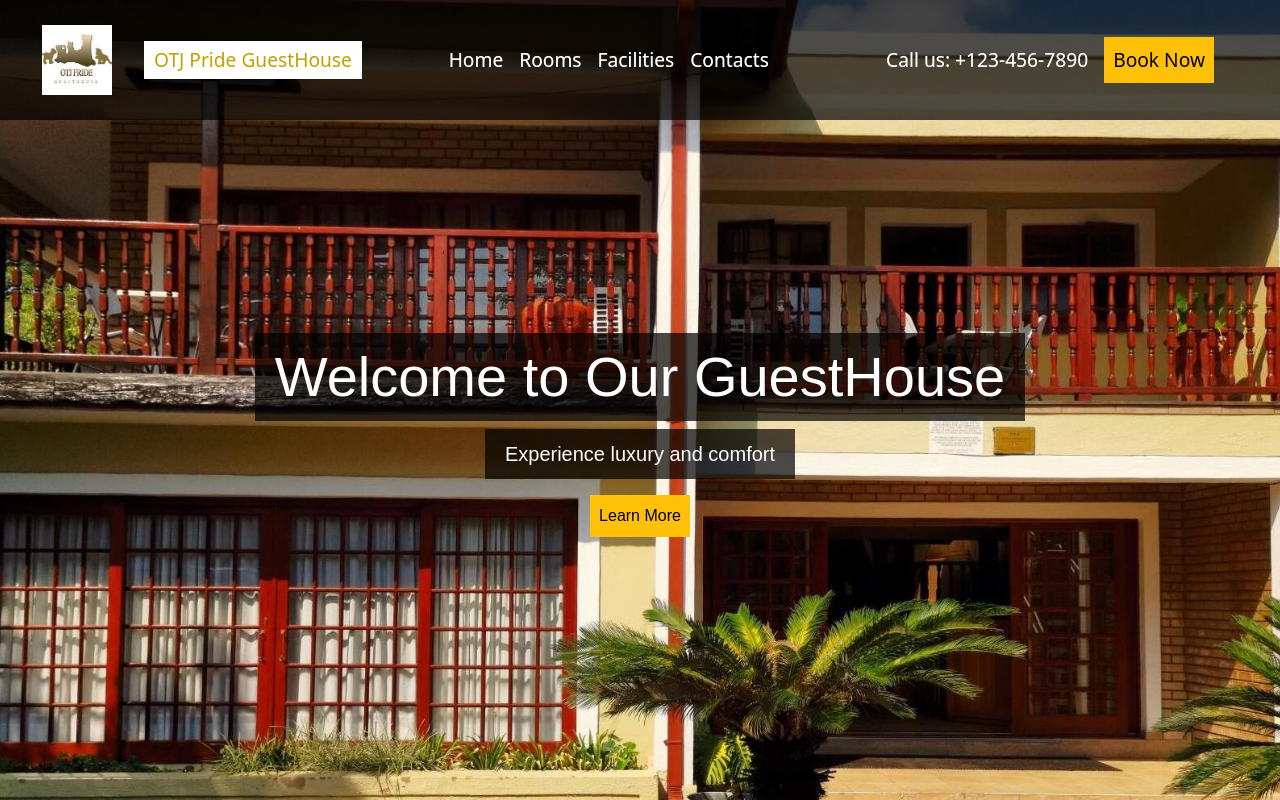
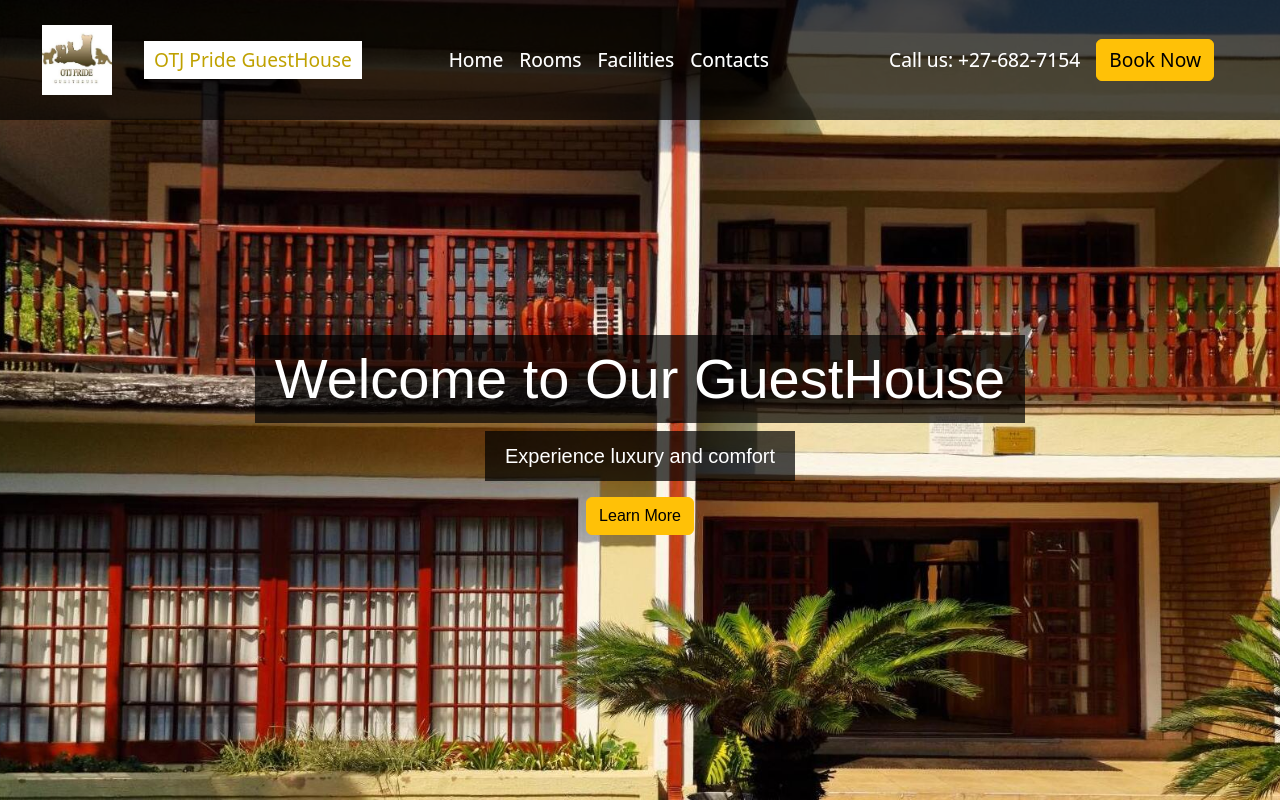
Before and after one commit to Putumani/otj-pride-guesthouse, a React (Create React App) app in the folder client-side/: page / in a window 1280 px wide. Built offline with nearby package versions, Linux system fonts and the light colour scheme.

Commit message:
adding border radius to buttons to distinguish them from normal text

```diff
--- a/client-side/src/components/DatePicker.js
+++ b/client-side/src/components/DatePicker.js
@@ -7,7 +7,6 @@ const DatePicker = ({ className }) => {
   const handleCheckInChange = (e) => {
     const newCheckInDate = e.target.value;
     setCheckInDate(newCheckInDate);
-    // Reset the check-out date if it's earlier than the new check-in date
     if (newCheckInDate > checkOutDate) {
       setCheckOutDate("");
     }
@@ -22,7 +21,6 @@ const DatePicker = ({ className }) => {
     }
   };
 
-  // Determine whether the submit button should be visible
   const isSubmitButtonVisible = checkInDate !== "" && checkOutDate !== "";
 
   return (
@@ -77,7 +75,6 @@ const DatePicker = ({ className }) => {
         </p>
       </div>
 
-      {/* Render the submit button only when both dates are selected */}
       {isSubmitButtonVisible && (
         <button
           className="btn btn-success mt-3"
--- a/client-side/src/components/HeroSection.js
+++ b/client-side/src/components/HeroSection.js
@@ -22,6 +22,7 @@ function HeroSection() {
         backgroundImage: "url(../assets/images/front_view.jpg)",
         backgroundSize: "cover",
         backgroundPosition: "center",
+        backgroundRepeat: "no-repeat", // Add this line
         display: "flex",
         flexDirection: "column",
         justifyContent: "center",
@@ -68,7 +69,7 @@ function HeroSection() {
         Experience luxury and comfort
       </p>
       <button
-        className="btn btn-warning p-2 rounded-0"
+        className="btn btn-warning"
         style={{ fontFamily: "sans-serif" }}
       >
         Learn More
--- a/client-side/src/components/NavBar.js
+++ b/client-side/src/components/NavBar.js
@@ -73,10 +73,10 @@ function NavBar({ toggleDatePicker }) {
               className="me-3 poppins-semibold text-white"
               style={{ fontSize: "1.2rem" }}
             >
-              Call us: +123-456-7890
+              Call us: +27-682-7154
             </span>
             <button
-              className="btn btn-warning p-2 rounded-0 poppins-regular text-black"
+              className="btn btn-warning text-black"
               type="button"
               style={{ fontSize: "1.2rem" }}
               onClick={toggleDatePicker}
```
